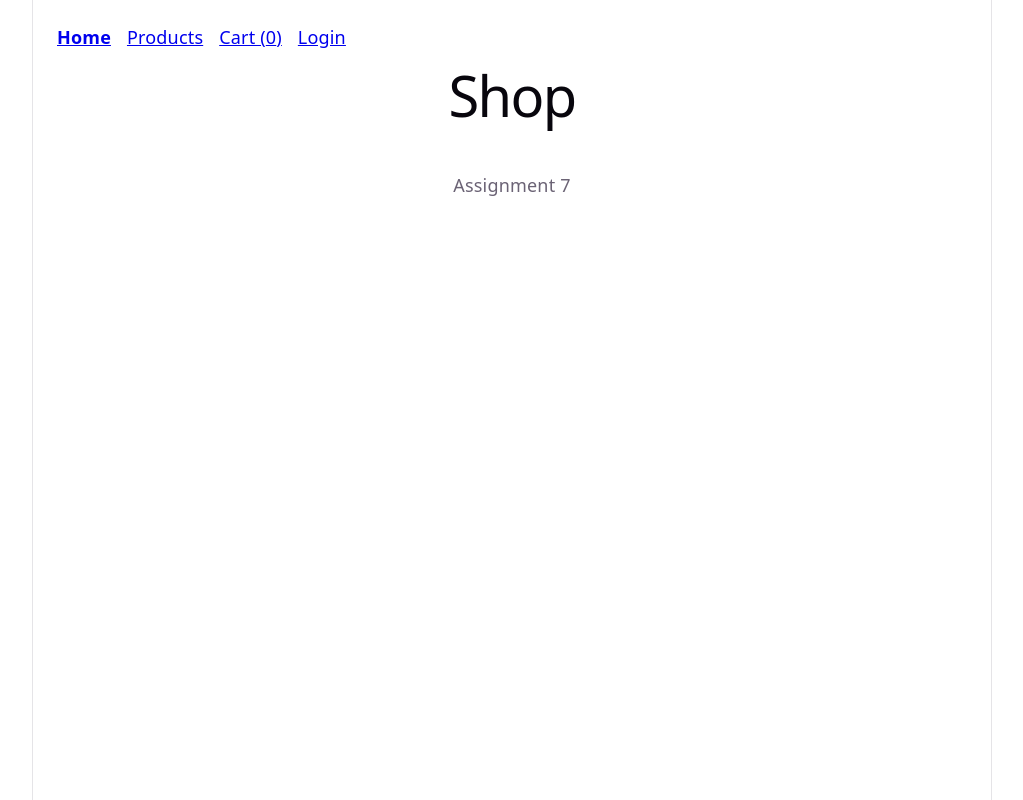
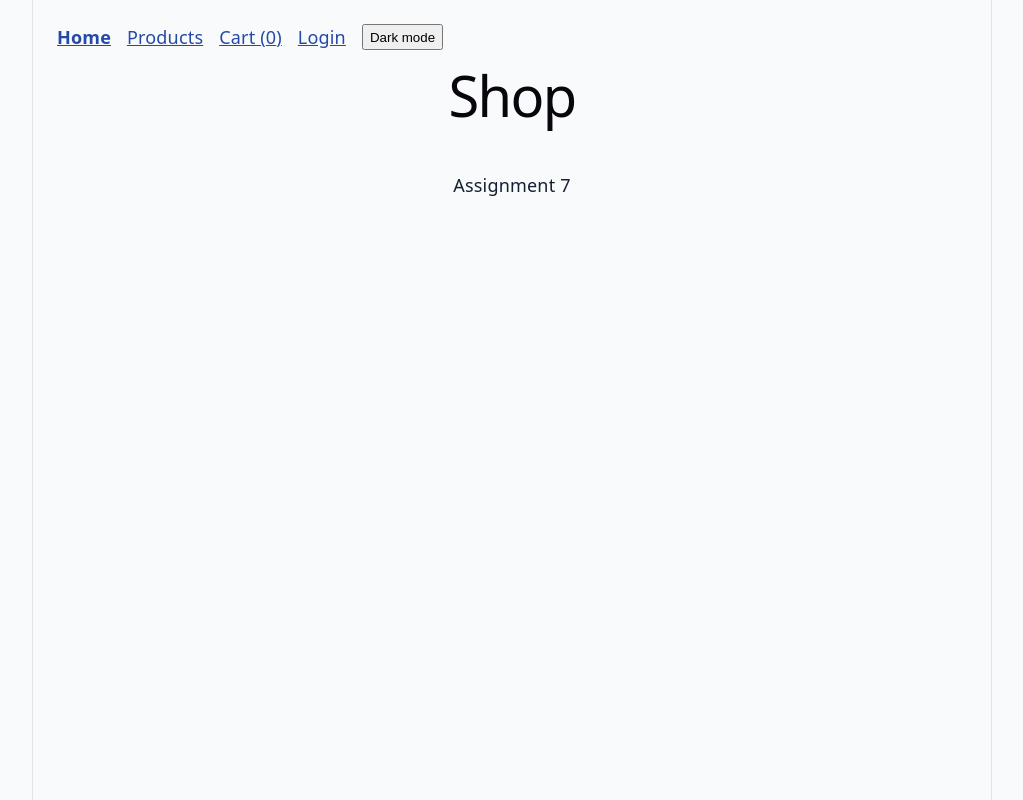
Before and after one commit to BerkeSengezer/assigment7, a React (Vite) app: page / in a window 1280 px wide. Shown: the whole page, without its empty margins (128-1151 px from the left). Built offline with nearby package versions, Linux system fonts and the light colour scheme.

Commit message:
Add persistent light and dark themes

```diff
--- a/src/App.jsx
+++ b/src/App.jsx
@@ -6,9 +6,19 @@ import Login from './pages/Login'
 import ProductDetail from './pages/ProductDetail'
 import ProductList from './pages/ProductList'
 import { useCart } from './store/cartStore'
+import { useEffect } from 'react'
+import { useLocalStorage } from './hooks/useLocalStorage'
 import './App.css'
+import './theme.css'
 
 function Layout() {
+  const [theme, setTheme] = useLocalStorage('assignment7-theme', 'light')
+  const dark = theme === 'dark'
+
+  useEffect(() => {
+    document.documentElement.dataset.theme = dark ? 'dark' : 'light'
+  }, [dark])
+
   const { user, dispatch } = useAuth()
   const count = useCart(state =>
     state.items.reduce((sum, item) => sum + item.quantity, 0)
@@ -28,6 +38,9 @@ function Layout() {
             </button>
           </>
         ) : <NavLink to="/login">Login</NavLink>}
+        <button type="button" onClick={() => setTheme(dark ? 'light' : 'dark')}>
+          {dark ? 'Light mode' : 'Dark mode'}
+        </button>
       </nav>
       <main><Outlet /></main>
       <footer>Assignment 7</footer>
--- /dev/null
+++ b/src/hooks/useLocalStorage.js
@@ -0,0 +1,22 @@
+import { useEffect, useState } from 'react'
+
+export function useLocalStorage(key, initialValue) {
+  const [value, setValue] = useState(() => {
+    try {
+      const stored = localStorage.getItem(key)
+      return stored === null ? initialValue : JSON.parse(stored)
+    } catch {
+      return initialValue
+    }
+  })
+
+  useEffect(() => {
+    try {
+      localStorage.setItem(key, JSON.stringify(value))
+    } catch {
+      // The preference still works for the current visit.
+    }
+  }, [key, value])
+
+  return [value, setValue]
+}
--- /dev/null
+++ b/src/theme.css
@@ -0,0 +1,19 @@
+:root[data-theme="light"] {
+  color-scheme: light;
+  color: #172033;
+  background: #f8fafc;
+}
+
+:root[data-theme="dark"] {
+  color-scheme: dark;
+  color: #f1f5f9;
+  background: #172033;
+}
+
+:root[data-theme="light"] a {
+  color: #2449a6;
+}
+
+:root[data-theme="dark"] a {
+  color: #a9c2ff;
+}
```
